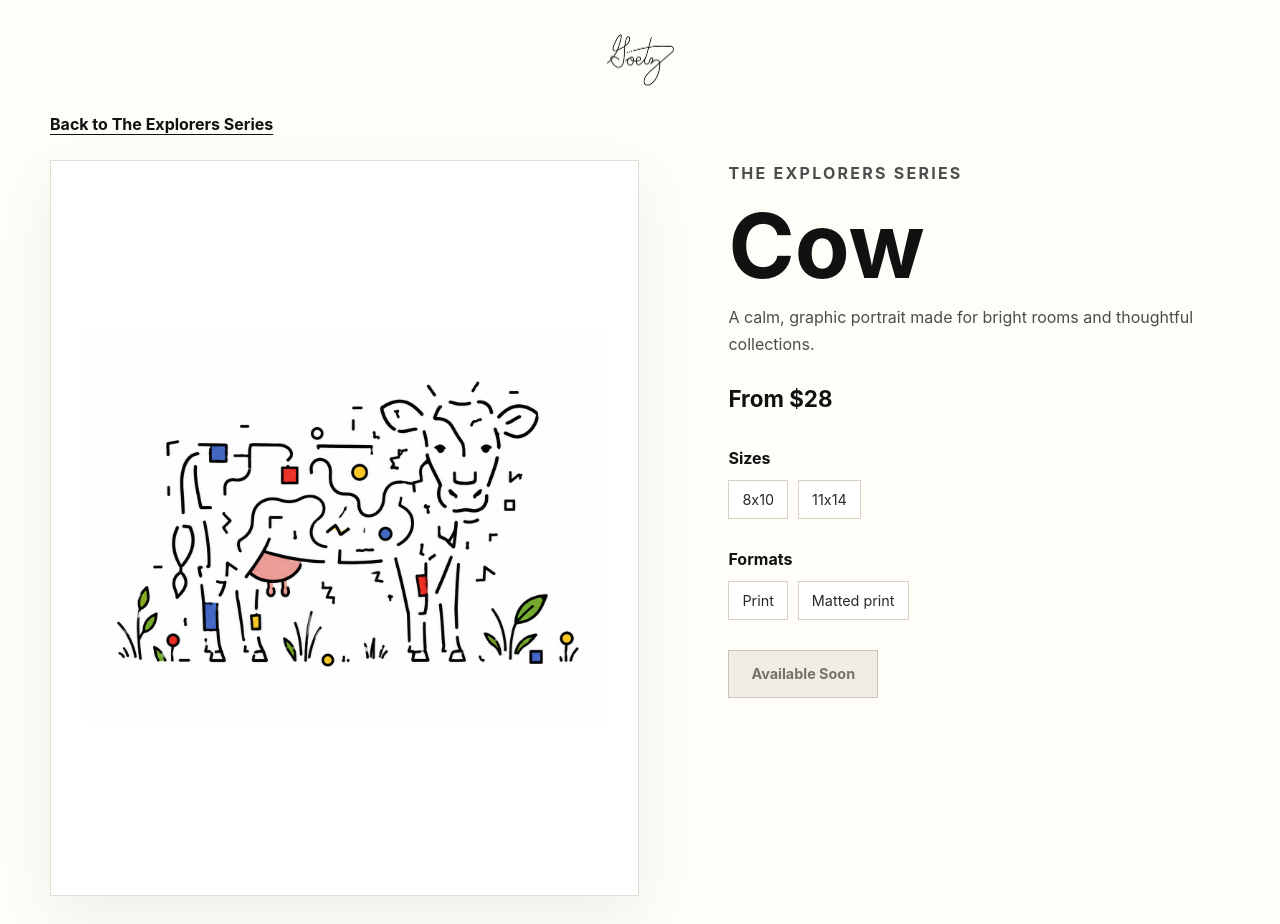
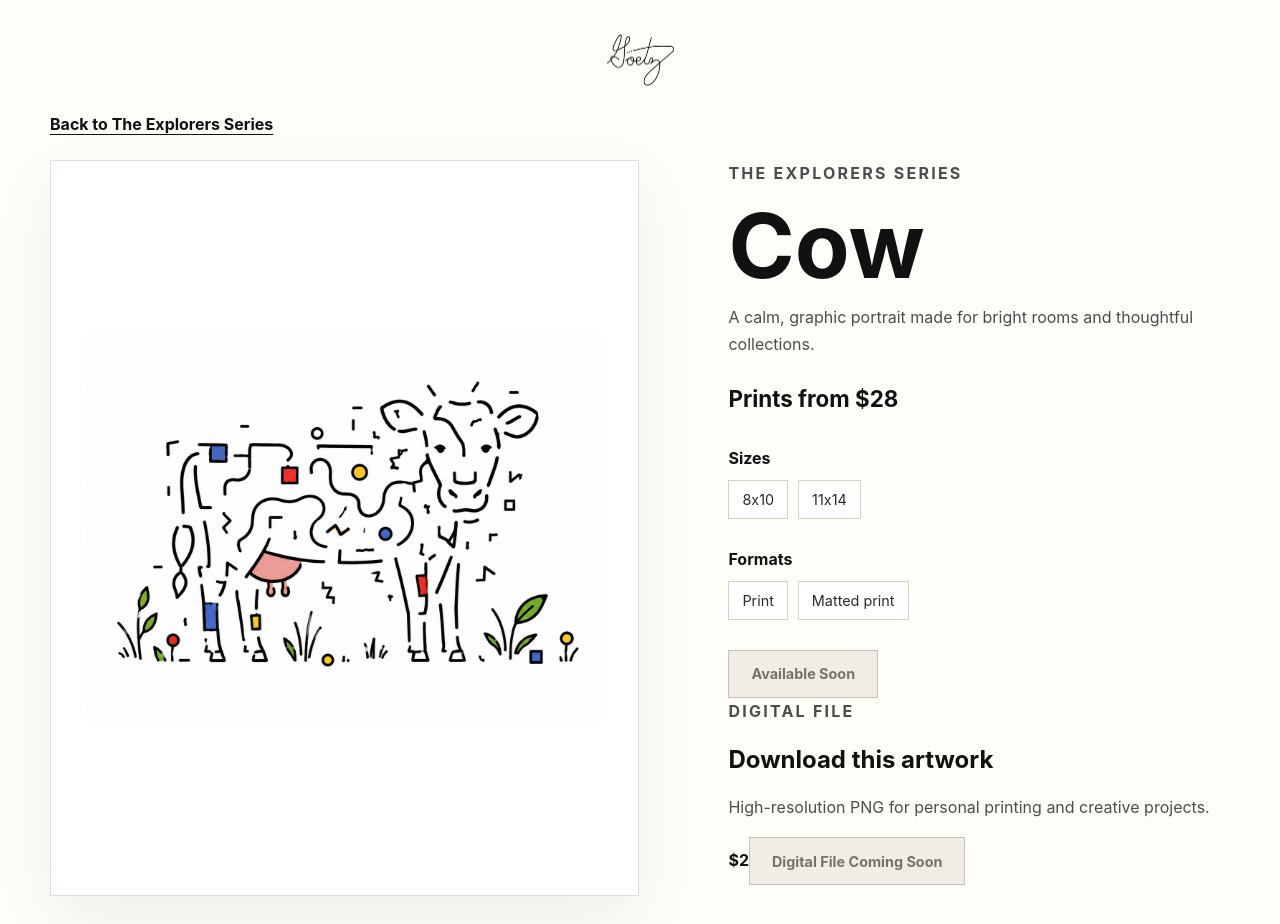
Before and after one commit to BigHitterG/bygoetz, a Next.js app: page /explorers/products/cow in a window 1280 px wide. Shown: the top 924 px of the page. Built offline with nearby package versions, Linux system fonts and the light colour scheme.

Commit message:
Add individual digital option to Explorer products

```diff
--- a/components/explorers/ExplorerProductPage.tsx
+++ b/components/explorers/ExplorerProductPage.tsx
@@ -13,6 +13,9 @@ type ExplorerProductPageProps = {
 export function ExplorerProductPage({ product }: ExplorerProductPageProps) {
   const relatedProducts = getRelatedExplorerProducts(product.slug);
   const checkoutLabel = product.stripePaymentLink ? "Add to Cart" : "Available Soon";
+  const digitalCheckoutLabel = product.digitalPaymentLink
+    ? "Buy Digital File"
+    : "Digital File Coming Soon";
 
   return (
     <main className={styles.page}>
@@ -28,7 +31,7 @@ export function ExplorerProductPage({ product }: ExplorerProductPageProps) {
             <p className={styles.eyebrow}>The Explorers Series</p>
             <h1>{product.title}</h1>
             <p>{product.description}</p>
-            <p className={styles.detailPrice}>From {product.priceFrom}</p>
+            <p className={styles.detailPrice}>Prints from {product.priceFrom}</p>
 
             <div className={styles.optionGroup}>
               <h2>Sizes</h2>
@@ -57,6 +60,26 @@ export function ExplorerProductPage({ product }: ExplorerProductPageProps) {
                 {checkoutLabel}
               </button>
             )}
+
+            <div className={styles.singleDigitalOption}>
+              <div>
+                <p className={styles.eyebrow}>Digital file</p>
+                <h2>Download this artwork</h2>
+                <p>
+                  High-resolution PNG for personal printing and creative projects.
+                </p>
+              </div>
+              <strong className={styles.digitalOptionPrice}>{product.digitalPrice}</strong>
+              {product.digitalPaymentLink ? (
+                <a className={styles.secondaryButton} href={product.digitalPaymentLink}>
+                  {digitalCheckoutLabel}
+                </a>
+              ) : (
+                <button className={styles.disabledButton} type="button" disabled>
+                  {digitalCheckoutLabel}
+                </button>
+              )}
+            </div>
           </div>
         </div>
       </section>
```
